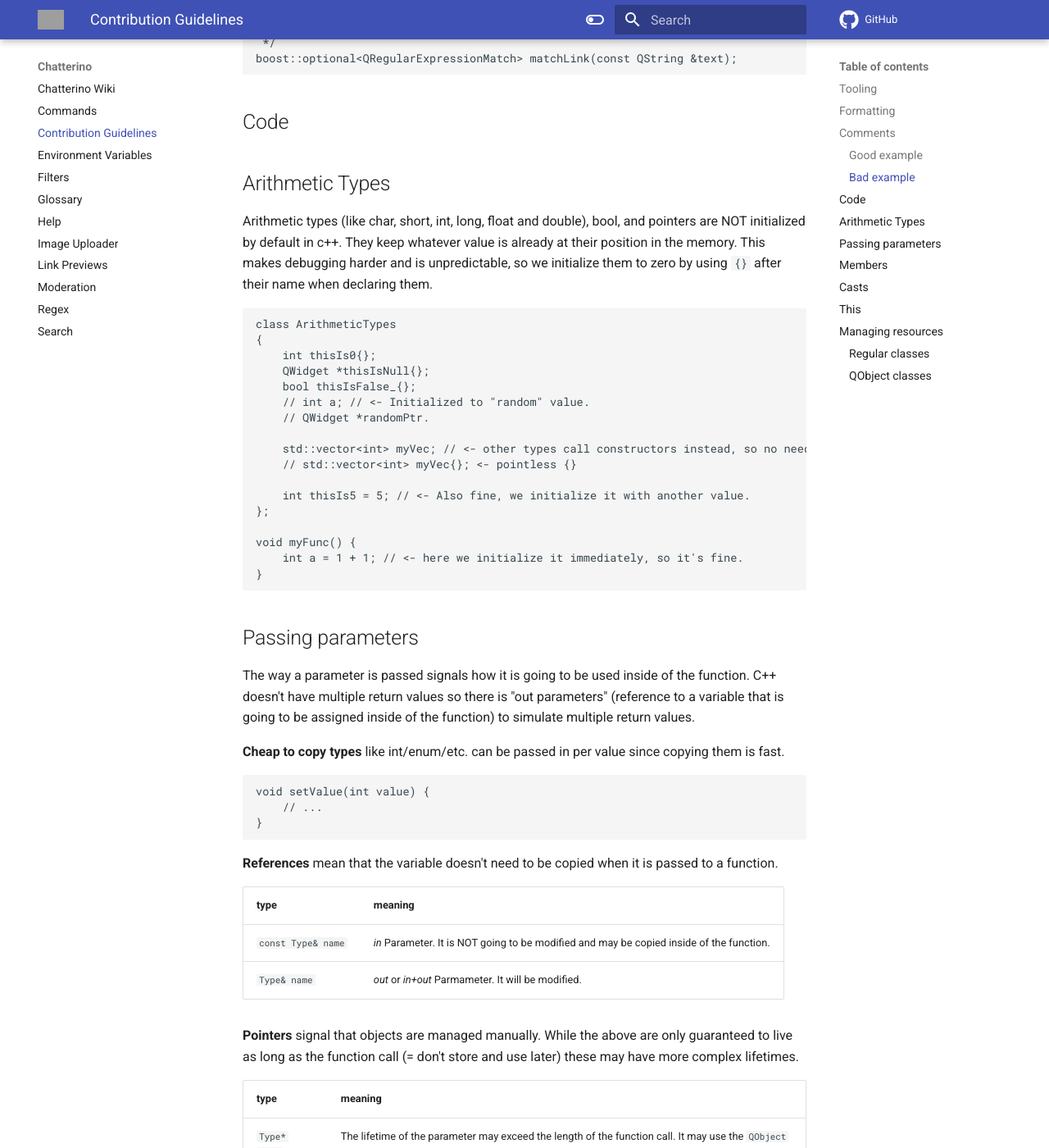
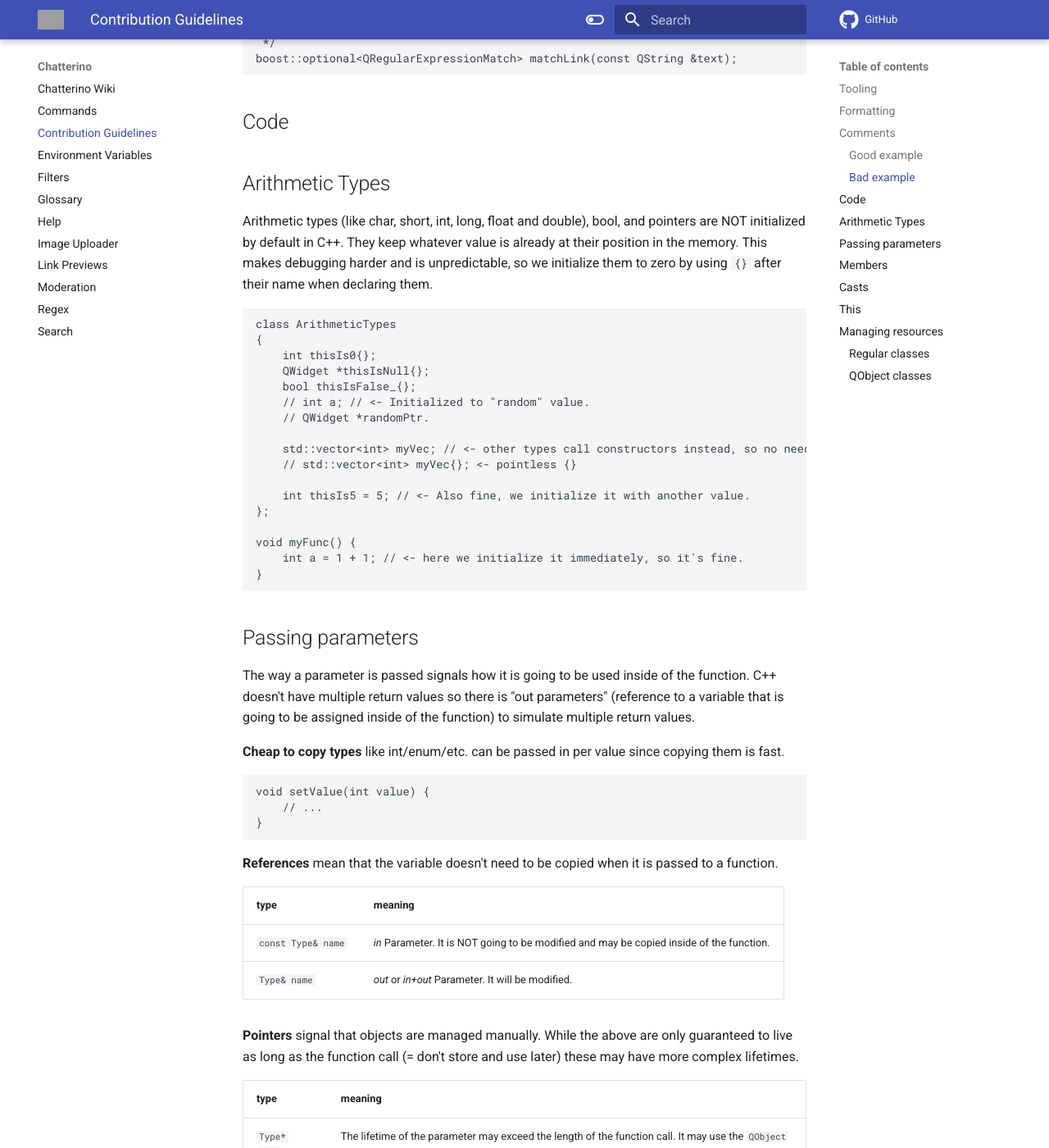
Before and after one commit to Chatterino/wiki, an MkDocs documentation site: the page built from docs/Contributing for Developers.md, in a window 1280 px wide and 1400 px high, scrolled down 1125 px. Shown: the whole window at 82% size. Built offline with MkDocs 1.6.1 and Material for MkDocs 9.7.7, drawn with Linux system fonts in a browser that asks for light colours; comment, search, counter and statistics services are not loaded; grey boxes are pictures that could not be loaded.

Commit message:
Fix some typos (#73)

````diff
--- a/docs/Contributing for Developers.md
+++ b/docs/Contributing for Developers.md
@@ -42,7 +42,7 @@ boost::optional<QRegularExpressionMatch> matchLink(const QString &text);
 Arithmetic Types
 -----
 
-Arithmetic types (like char, short, int, long, float and double), bool, and pointers are NOT initialized by default in c++. They keep whatever value is already at their position in the memory. This makes debugging harder and is unpredictable, so we initialize them to zero by using `{}` after their name when declaring them.
+Arithmetic types (like char, short, int, long, float and double), bool, and pointers are NOT initialized by default in C++. They keep whatever value is already at their position in the memory. This makes debugging harder and is unpredictable, so we initialize them to zero by using `{}` after their name when declaring them.
 
 ``` cpp
 class ArithmeticTypes
@@ -80,7 +80,7 @@ void setValue(int value) {
 |type|meaning|
 |-|-|
 |`const Type& name`|*in* Parameter. It is NOT going to be modified and may be copied inside of the function.|
-|`Type& name`|*out* or *in+out* Parmameter. It will be modified.|
+|`Type& name`|*out* or *in+out* Parameter. It will be modified.|
 
 **Pointers** signal that objects are managed manually. While the above are only guaranteed to live as long as the function call (= don't store and use later) these may have more complex lifetimes.
 
````
Also changed, not shown: docs/Help.md (+1 -1 lines), docs/Link Previews.md (+1 -1 lines).
